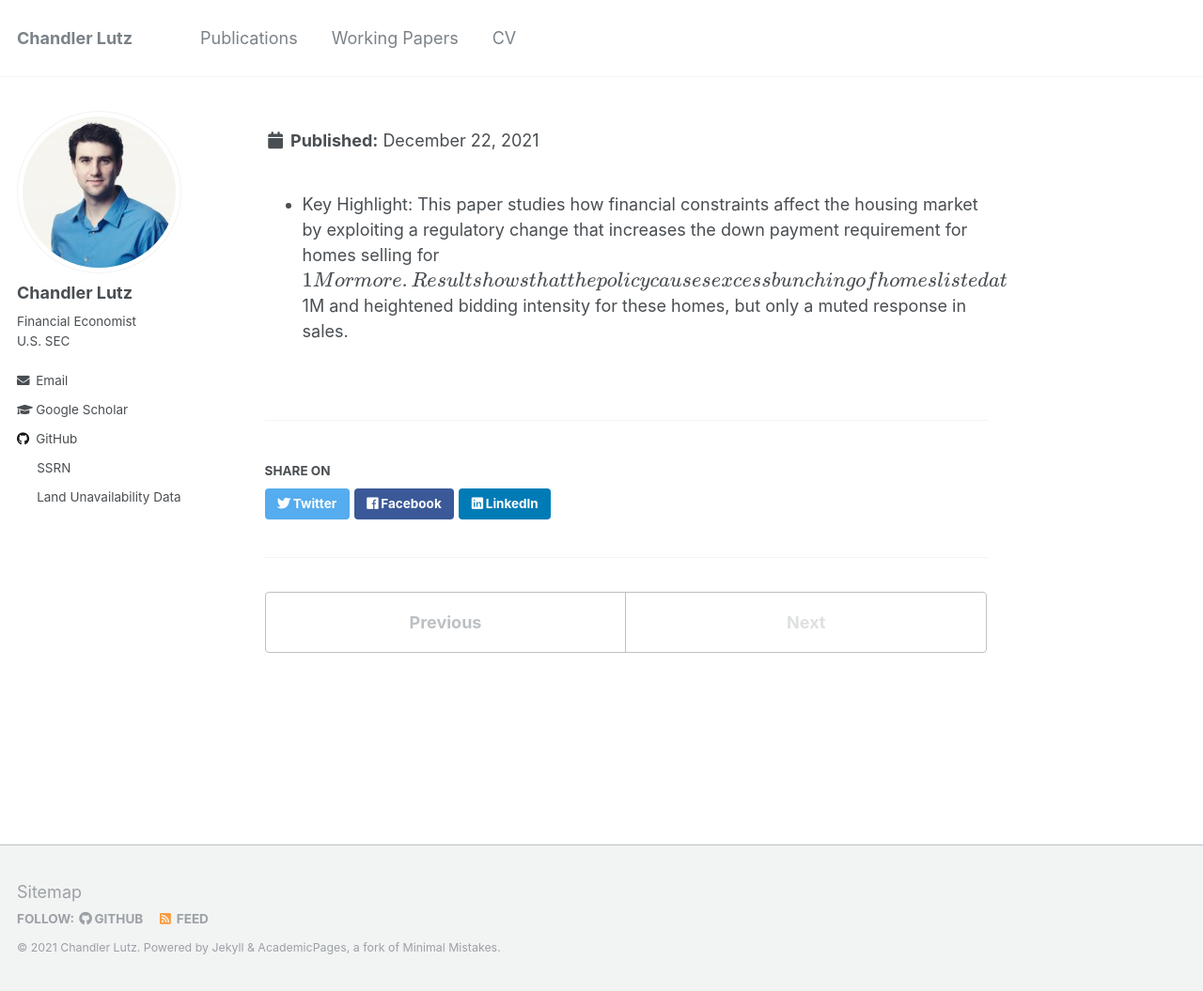
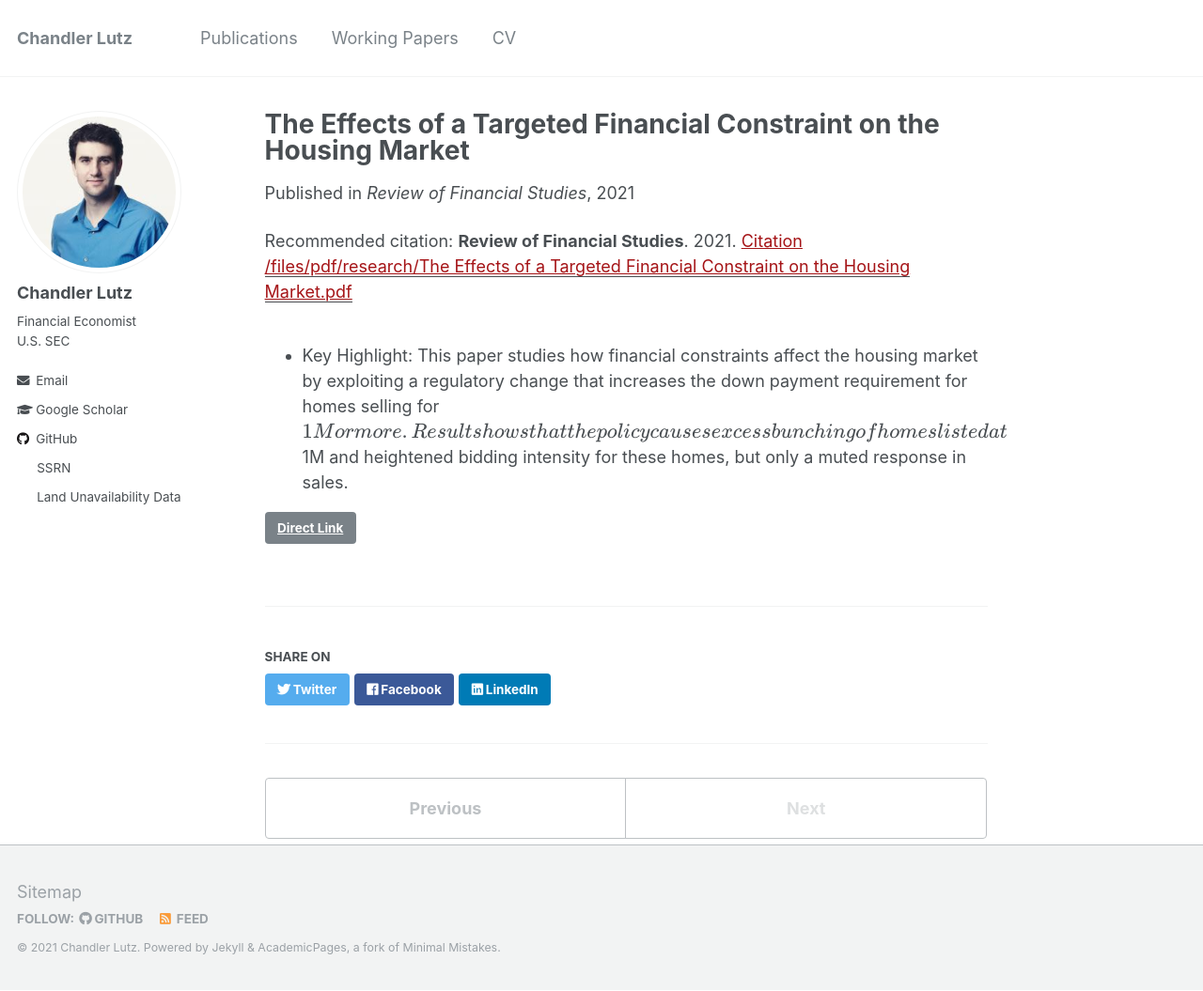
Before and after one commit to ChandlerLutz/ChandlerLutz.github.io, a Jekyll site: the page built from _publications/2021-effects-of-a-targeted-financial-constraint.md, in a window 1280 px wide and 1055 px high. Shown: the whole window at 94% size. Built offline with Jekyll 4.4.1, drawn with Linux system fonts in a browser that asks for light colours; formulas are drawn with MathJax 3.

```diff
--- a/_publications/2021-effects-of-a-targeted-financial-constraint.md
+++ b/_publications/2021-effects-of-a-targeted-financial-constraint.md
@@ -6,6 +6,6 @@
 venue: 'Review of Financial Studies'
 paperurl: '/files/pdf/research/The Effects of a Targeted Financial Constraint on the Housing Market.pdf'
 link: 'https://doi.org/10.1093/rfs/hhab047'
-citation: '<b>Review of Financial Studies</b>. 2021. <a href="https://scholar.google.com/scholar?hl=en&as_sdt=0%2C5&q=%22The+Effects+of+a+Targeted+Financial+Constraint+on+the+Housing+Market%22&btnG=#d=gs_cit&u=%2Fscholar%3Fq%3Dinfo%3AdXYmpzMLY_IJ%3Ascholar.google.com%2F%26output%3Dcite%26scirp%3D0%26hl%3Den">Citation</a>
+citation: '<b>Review of Financial Studies</b>. 2021. <a href="https://scholar.google.com/scholar?hl=en&as_sdt=0%2C5&q=%22The+Effects+of+a+Targeted+Financial+Constraint+on+the+Housing+Market%22&btnG=#d=gs_cit&u=%2Fscholar%3Fq%3Dinfo%3AdXYmpzMLY_IJ%3Ascholar.google.com%2F%26output%3Dcite%26scirp%3D0%26hl%3Den">Citation</a>'
 ---
 * Key Highlight: This paper studies how financial constraints affect the housing market by exploiting a regulatory change that increases the down payment requirement for homes selling for \$1M or more. Result shows that the policy causes excess bunching of homes listed at \$1M and heightened bidding intensity for these homes, but only a muted response in sales.
```
